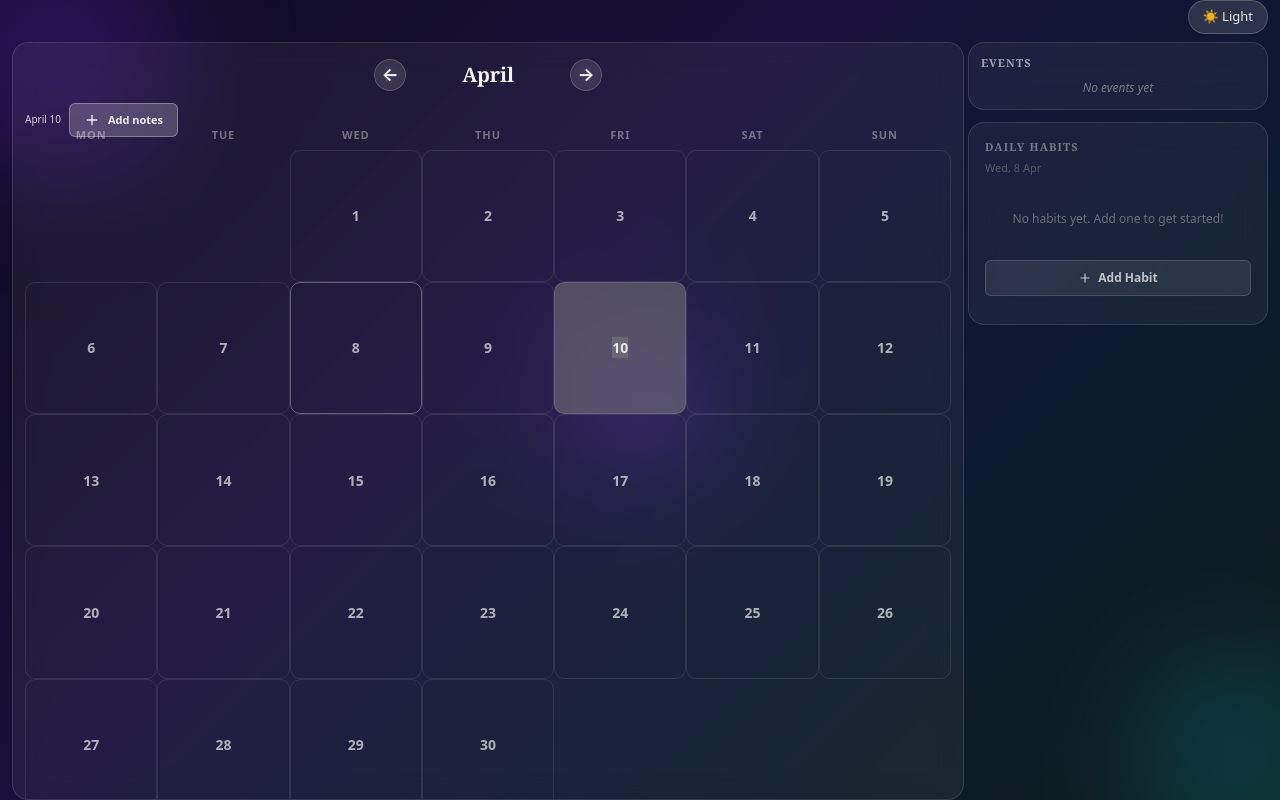
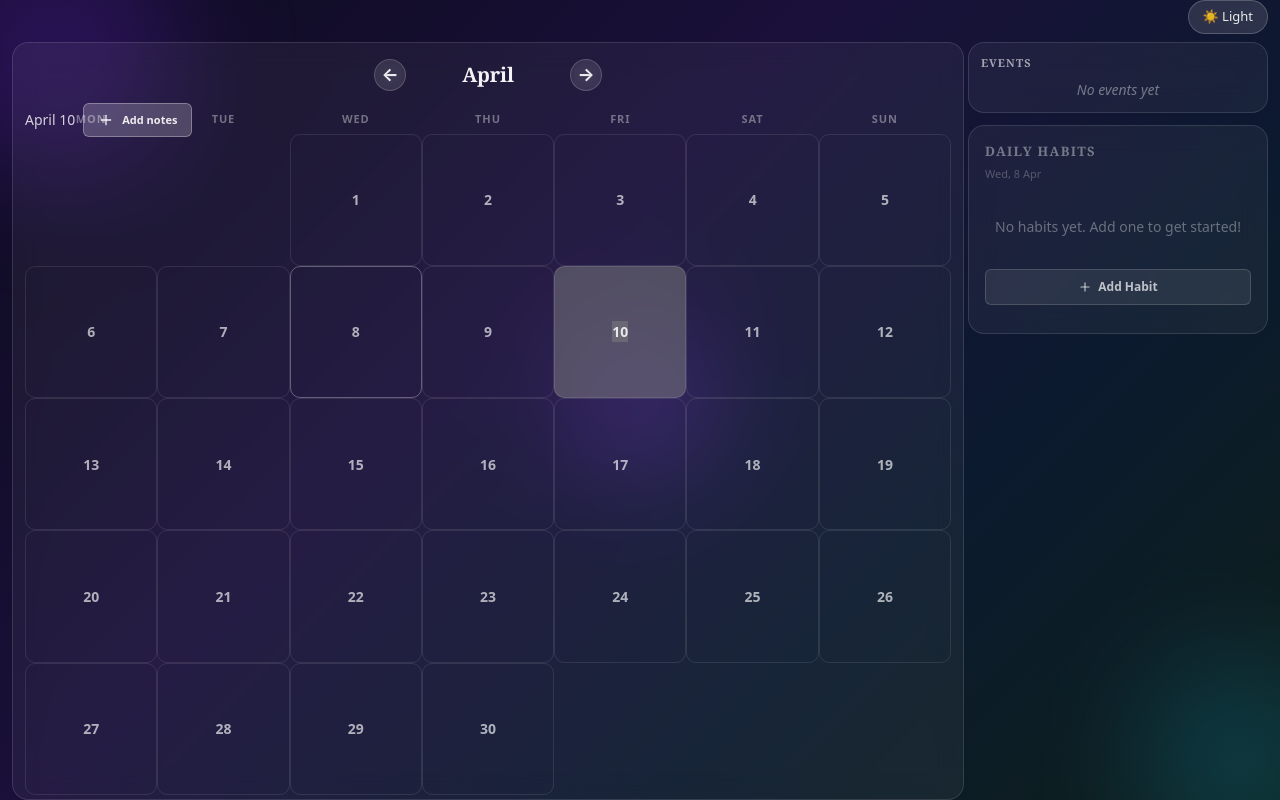
Before and after one commit to meetkothariii0/Calender-TakeUFroward, a Next.js app: page / in a window 1280 px wide. Both pictures are taken after a click on the button "10". Built offline with nearby package versions, Linux system fonts and the light colour scheme.

Commit message:
Improve UI styling: move button up, increase fonts for better visual hierarchy

```diff
--- a/components/CalendarGrid.tsx
+++ b/components/CalendarGrid.tsx
@@ -191,7 +191,7 @@ export default function CalendarGrid({ onOpenNotesModal, monthIndex, theme = 'da
       {startDate && (
         <div
           style={{
-            marginBottom: '-10px',
+            marginBottom: '-26px',
             display: 'flex',
             alignItems: 'center',
             gap: '8px',
@@ -202,7 +202,7 @@ export default function CalendarGrid({ onOpenNotesModal, monthIndex, theme = 'da
         >
           <span
             style={{
-              fontSize: '10px',
+              fontSize: '14px',
               fontWeight: '500',
               color: theme === 'dark' ? 'rgba(255, 255, 255, 0.8)' : 'rgba(0, 0, 0, 0.7)',
             }}
--- a/components/DailyHabitLogger.tsx
+++ b/components/DailyHabitLogger.tsx
@@ -132,7 +132,7 @@ export default function DailyHabitLogger({ theme = 'dark' }: DailyHabitLoggerPro
       <div style={{ marginBottom: '14px' }}>
         <h3
           style={{
-            fontSize: '11px',
+            fontSize: '13px',
             fontWeight: '600',
             letterSpacing: '0.1em',
             textTransform: 'uppercase',
@@ -157,7 +157,7 @@ export default function DailyHabitLogger({ theme = 'dark' }: DailyHabitLoggerPro
         {habits.length === 0 ? (
           <p
             style={{
-              fontSize: '12px',
+              fontSize: '14px',
               color: theme === 'dark' ? 'rgba(255,255,255,0.35)' : 'rgba(0, 0, 0, 0.35)',
               textAlign: 'center',
               padding: '20px 0',
@@ -221,7 +221,7 @@ export default function DailyHabitLogger({ theme = 'dark' }: DailyHabitLoggerPro
                     autoFocus
                     style={{
                       flex: 1,
-                      fontSize: '13px',
+                      fontSize: '14px',
                       padding: '4px 6px',
                       borderRadius: '4px',
                       background: theme === 'dark' ? 'rgba(255,255,255,0.1)' : 'rgba(0, 0, 0, 0.05)',
@@ -233,7 +233,7 @@ export default function DailyHabitLogger({ theme = 'dark' }: DailyHabitLoggerPro
                 ) : (
                   <span
                     style={{
-                      fontSize: '13px',
+                      fontSize: '14px',
                       color: habit.completed ? (theme === 'dark' ? 'rgba(255,255,255,0.35)' : 'rgba(0, 0, 0, 0.35)') : (theme === 'dark' ? 'rgba(255,255,255,0.75)' : 'rgba(0, 0, 0, 0.75)'),
                       textDecoration: habit.completed ? 'line-through' : 'none',
                       transition: 'all 0.15s ease',
--- a/components/EventsList.tsx
+++ b/components/EventsList.tsx
@@ -183,7 +183,7 @@ export default function EventsList({ monthIndex, theme = 'dark', onDeleteEvent }
       {events.length === 0 ? (
         <p
           style={{
-            fontSize: '12px',
+            fontSize: '14px',
             color: theme === 'dark' ? 'rgba(255, 255, 255, 0.4)' : 'rgba(0, 0, 0, 0.35)',
             textAlign: 'center',
             fontStyle: 'italic',
@@ -233,7 +233,7 @@ export default function EventsList({ monthIndex, theme = 'dark', onDeleteEvent }
                   <div style={{ flex: 1, minWidth: 0 }}>
                     <div
                       style={{
-                        fontSize: '10px',
+                        fontSize: '13px',
                         fontWeight: '700',
                         letterSpacing: '0.1em',
                         marginBottom: '6px',
@@ -245,7 +245,7 @@ export default function EventsList({ monthIndex, theme = 'dark', onDeleteEvent }
                     </div>
                     <p
                       style={{
-                        fontSize: '12px',
+                        fontSize: '14px',
                         lineHeight: '1.4',
                         color: styling.textColor,
                         wordBreak: 'break-word',
```
